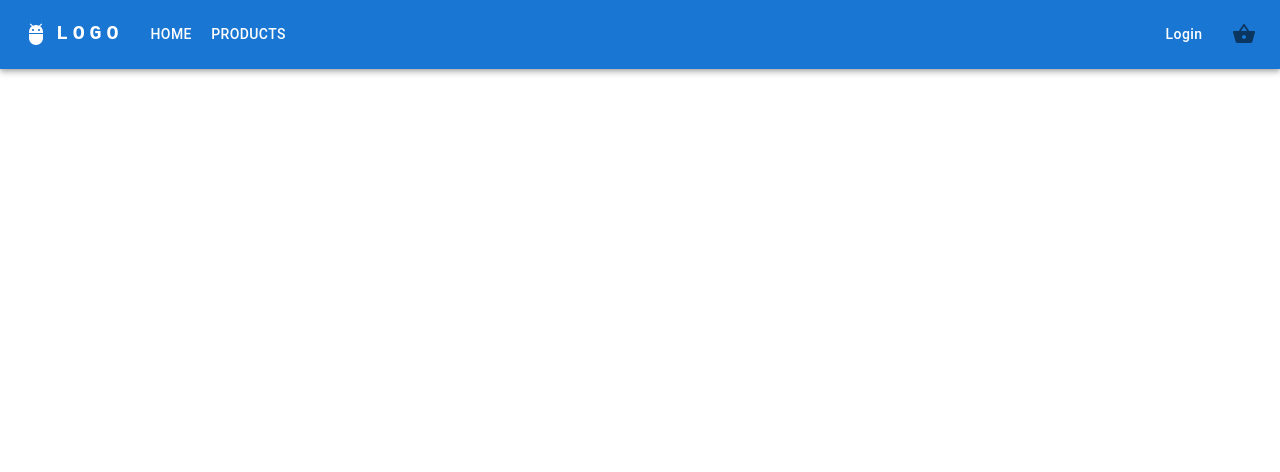
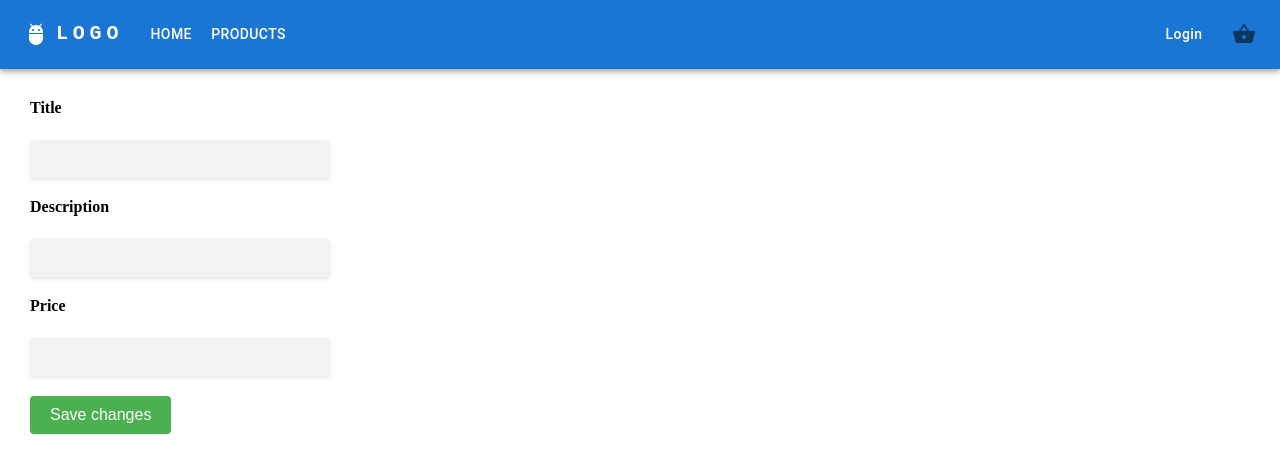
Before and after one commit to Hokmiran/e-commerce, a React (Create React App) app: page /edit/1 in a window 1280 px wide. Shown: the top 472 px of the page. Built offline with nearby package versions, Linux system fonts and the light colour scheme; no server answers.

Commit message:
bug fixed

```diff
--- a/src/App.css
+++ b/src/App.css
@@ -3,3 +3,75 @@
     padding: 0;
     box-sizing: border-box;
 }
+code {
+    font-family: source-code-pro, Menlo, Monaco, Consolas, 'Courier New',
+        monospace;
+}
+
+.form-group {
+    margin-bottom: 20px;
+}
+
+.form-label {
+    display: block;
+    font-weight: bold;
+    margin-bottom: 5px;
+}
+
+.form-input {
+    width: 300px;
+    padding: 10px;
+    border: none;
+    border-radius: 4px;
+    font-size: 16px;
+    background-color: #f2f2f2;
+    box-shadow: 0 2px 4px rgba(0, 0, 0, 0.1);
+    transition: box-shadow 0.3s ease;
+}
+
+.form-input:focus {
+    outline: none;
+    box-shadow: 0 4px 8px rgba(0, 0, 0, 0.2);
+}
+
+.form-input::placeholder {
+    color: #999999;
+}
+
+.form-button {
+    padding: 10px 20px;
+    background-color: #4CAF50;
+    color: white;
+    border: none;
+    border-radius: 4px;
+    font-size: 16px;
+    cursor: pointer;
+}
+
+.form-button:hover {
+    background-color: #45a049;
+}
+
+.radio-group {
+    display: flex;
+    flex-direction: column;
+}
+
+.radio-label {
+    display: flex;
+    align-items: center;
+    margin-bottom: 10px;
+}
+
+.radio-input {
+    margin-right: 8px;
+}
+
+.radio-text {
+    font-size: 16px;
+    color: #333;
+}
+
+.radio-input:checked+.radio-text {
+    font-weight: bold;
+}
--- a/src/pages/Admin.js
+++ b/src/pages/Admin.js
@@ -11,11 +11,13 @@ import DeleteIcon from "@mui/icons-material/Delete";
 import EditIcon from "@mui/icons-material/Edit";
 import { Context } from "../context/Context";
 import ModalDelete from "../components/ModalDelete";
+import { useNavigate } from "react-router-dom";
 
 function ProductTable() {
   const { data, isLoading, error } = React.useContext(Context);
   const [open, setOpen] = useState(false);
   const [product, setProduct] = useState("");
+  const nav = useNavigate();
 
   const handleOpen = () => {
     setOpen(true);
@@ -55,7 +57,6 @@ function ProductTable() {
     );
   }
 
-  console.log(product);
 
   return (
     <>
@@ -108,6 +109,7 @@ function ProductTable() {
                   </IconButton>
                   <IconButton
                     onClick={() => {
+                      nav(`/edit/${item.id}`)
                       console.log("Edit clicked for product ID:", item.id);
                     }}
                     color="primary"
--- /dev/null
+++ b/src/pages/EditProduct.js
@@ -0,0 +1,80 @@
+import axios from 'axios';
+import React, { useContext, useEffect } from 'react';
+import { useNavigate, useParams } from 'react-router-dom';
+import { useFormik } from 'formik'
+import * as Yup from 'yup';
+import { Context } from '../context/Context';
+
+
+function EditProduct() {
+
+    const { id } = useParams();
+    const { data } = useContext(Context)
+    const editableData = data && data?.data?.filter(q => q.id === id)
+    const nav = useNavigate();
+
+
+    const addProductValidationSchema = Yup.object().shape({
+        title: Yup.string()
+            .required("This field cannot be empty").max(50, 'You cannot add more than 50 characters'),
+        description: Yup.string()
+            .required("This field cannot be empty"),
+        price: Yup.string()
+            .required("This field cannot be empty")
+    })
+
+    const formik = useFormik({
+        initialValues: {
+            id:editableData && editableData[0]?.id,
+            title: editableData && editableData[0]?.title,
+            description: editableData && editableData[0]?.description,
+            price: editableData && editableData[0]?.price
+        },
+        validationSchema: addProductValidationSchema,
+        onSubmit: (values) => {
+            axios.put(`https://fakestoreapi.com/products/${editableData[0]?.id}`, values)
+            nav('/')
+        }
+    })
+
+    useEffect(() => {
+        if (!formik.values.title && !formik.values.description && !formik.values.price && editableData) {
+            formik.setValues({
+                title: editableData[0]?.title,
+                description: editableData[0]?.description,
+                price: editableData[0]?.price
+            });
+        }
+    }, [editableData, formik.values.title, formik.values.description, formik.values.price]);
+
+    return (<>
+
+        <form style={{ padding: 30 }} onSubmit={formik.handleSubmit}>
+            <div className="form-group">
+                <label htmlFor="title" className="form-label">Title</label>
+                <br />
+                <input className="form-input" id="title" name="title" type="text" onChange={formik.handleChange} value={formik.values.title} />
+                {formik.touched.title && formik.errors?.title && <p style={{ color: 'red' }}>{formik.errors.title}</p>}
+            </div>
+            <div className="form-group">
+                <label htmlFor="description" className="form-label">Description</label>
+                <br />
+                <input className="form-input" id="description" name="description" type="text" onChange={formik.handleChange} value={formik.values.description} />
+                {formik.touched.description && formik.errors?.description && <p style={{ color: 'red' }}>{formik.errors.description}</p>}
+            </div>
+            <div className="form-group">
+                <label htmlFor="price" className="form-label">Price</label>
+                <br />
+                <input className="form-input" id="price" name="price" type="text" onChange={formik.handleChange} value={formik.values.price} />
+                {formik.touched.price && formik.errors?.price && <p style={{ color: 'red' }}>{formik.errors.price}</p>}
+            </div>
+            <div>
+                <button className="form-button" type="submit">Save changes</button>
+            </div>
+        </form>
+    </>
+
+    )
+}
+
+export default EditProduct
--- a/src/pages/Login.js
+++ b/src/pages/Login.js
@@ -22,6 +22,7 @@ function Login() {
     const checkUser = users?.find(
       (q) => q.email === email && q.password === password
     );
+
     if (checkUser) {
       setLoggedIn([{ email, password }]);
       navigate("/");
--- a/src/routes/Routes.js
+++ b/src/routes/Routes.js
@@ -5,6 +5,7 @@ import Login from "../pages/Login";
 import SignUp from "../pages/SignUp";
 import Admin from "../pages/Admin";
 import AuthLogin from "../components/AuthLogin";
+import EditProduct from "../pages/EditProduct";
 
 export const routes = [
     {
@@ -28,6 +29,10 @@ export const routes = [
         element: <SignUp />
     },
     {
+        path: '/edit/:id',
+        element: <EditProduct />
+    },
+    {
         path: '/admin',
         element:
             <AuthLogin>
```
